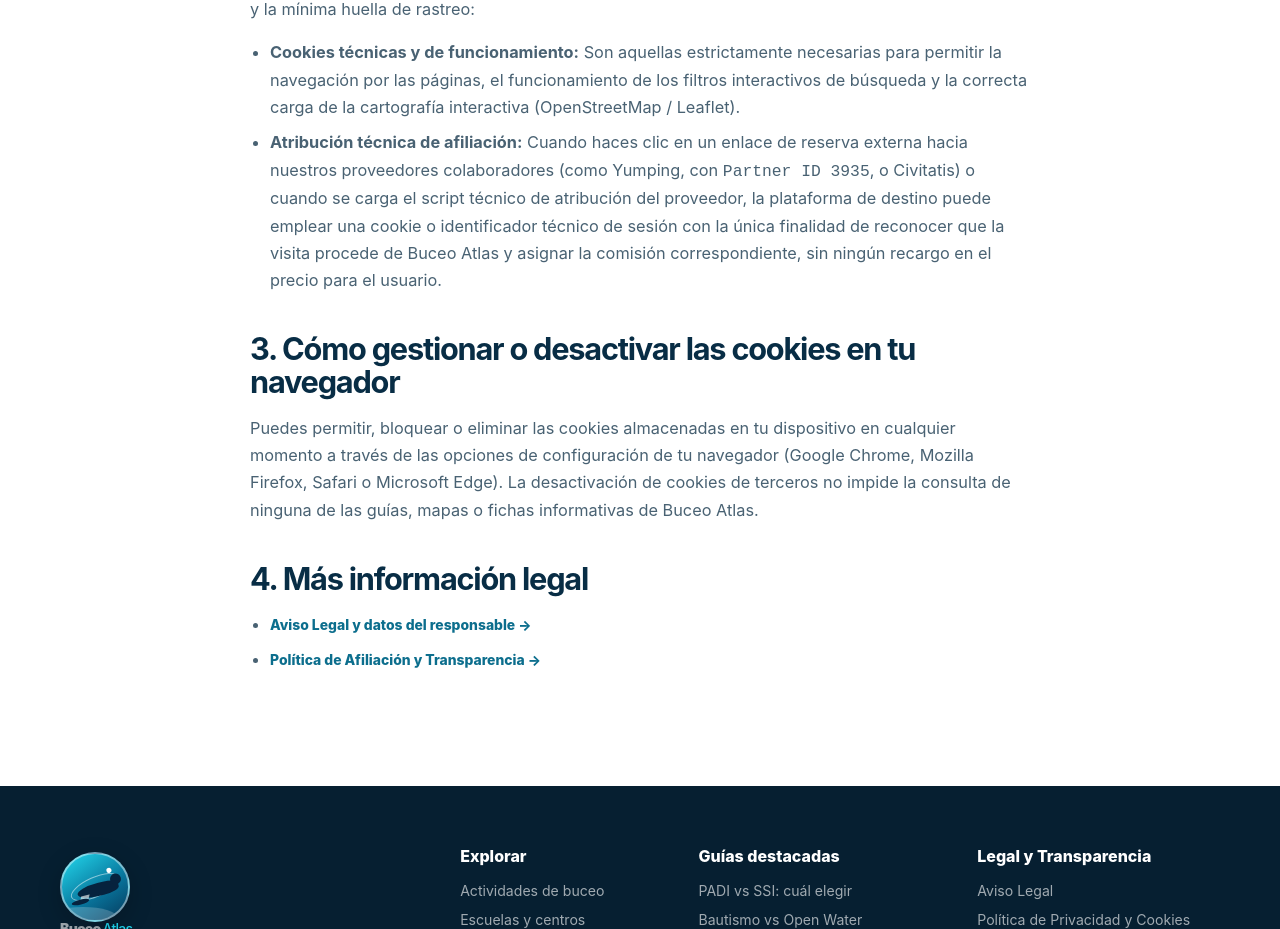
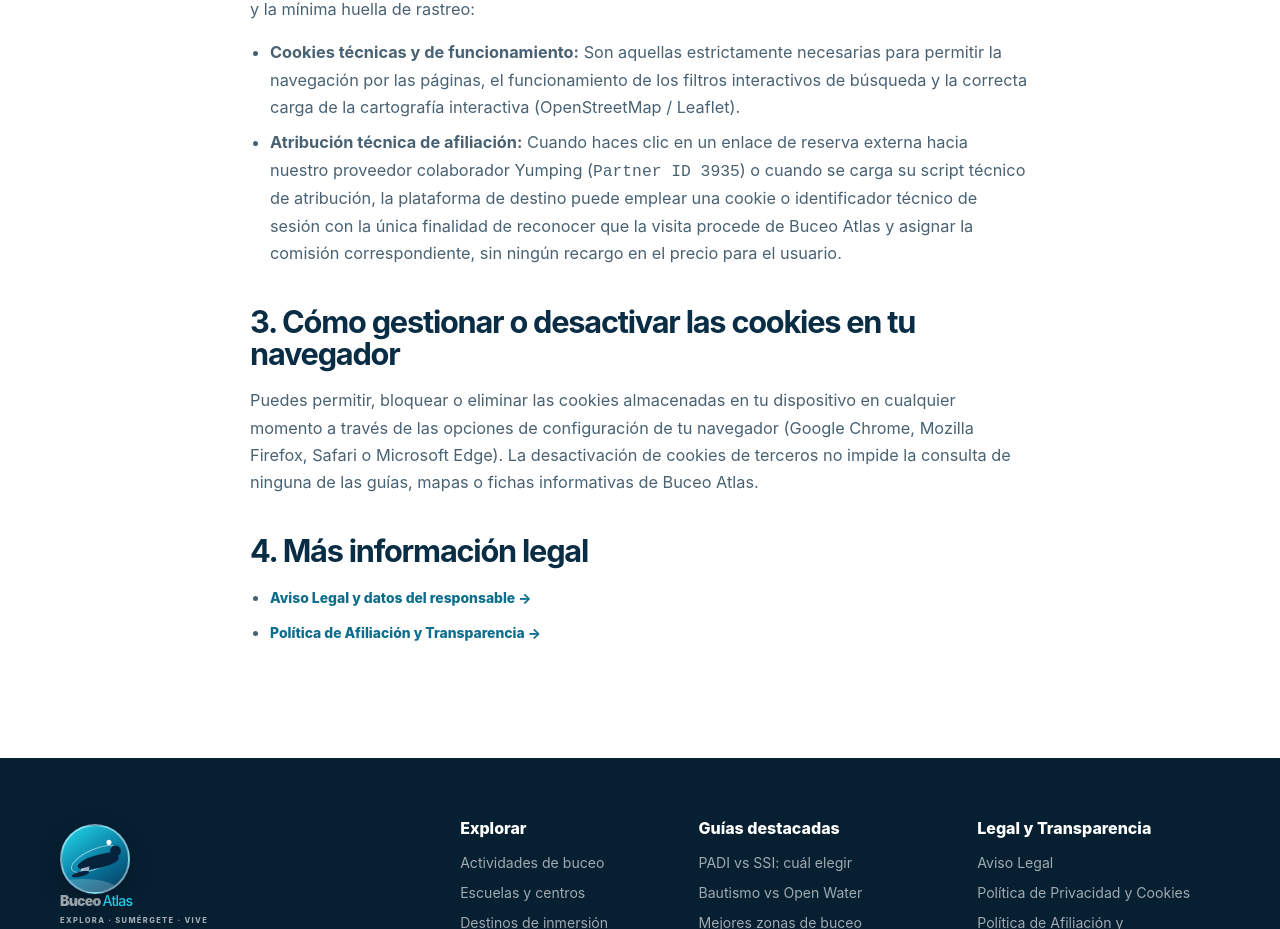
Before and after one commit to poldoria6-droi/buceo, a Next.js app: page /privacidad in a window 1280 px wide. Shown: the part 876-1805 px from the top of the page. Built offline with nearby package versions, Linux system fonts and the light colour scheme; no server answers.

Commit message:
fix(legal): mention only Yumping (Partner ID 3935) in affiliate and legal pages

```diff
--- a/app/afiliados/page.tsx
+++ b/app/afiliados/page.tsx
@@ -36,7 +36,7 @@ export default function AffiliatePage() {
         <div className="guide-article">
           <h2>1. ¿Cómo se sostiene Buceo Atlas?</h2>
           <p>
-            <strong>Buceo Atlas</strong> es un proyecto divulgativo y comparador independiente de acceso 100% gratuito para el usuario. Para financiar el mantenimiento técnico del portal, la verificación de datos de las escuelas, la cartografía interactiva y las guías de especies marinas, participamos en programas de afiliación con plataformas líderes de reservas de actividades en España, principalmente <strong>Yumping (Partner ID 3935)</strong> y <strong>Civitatis</strong>.
+            <strong>Buceo Atlas</strong> es un proyecto divulgativo y comparador independiente de acceso 100% gratuito para el usuario. Para financiar el mantenimiento técnico del portal, la verificación de datos de las escuelas, la cartografía interactiva y las guías de especies marinas, colaboramos mediante afiliación con <strong>Yumping (Partner ID 3935)</strong>, plataforma líder de reservas de actividades en España.
           </p>
 
           <h2>2. Mismo precio garantizado para el buceador</h2>
--- a/app/aviso-legal/page.tsx
+++ b/app/aviso-legal/page.tsx
@@ -66,7 +66,7 @@ export default function LegalNoticePage() {
             <strong>Buceo Atlas</strong> es un portal independiente de carácter divulgativo y comparador de experiencias subacuáticas (bautismos de buceo, cursos de certificación, salidas de inmersión y snorkel), centros de buceo y destinos marinos en España.
           </p>
           <p>
-            Buceo Atlas <strong>no organiza ni ejecuta directamente las actividades subacuáticas</strong> ni procesa pagos en su propio servidor. Cuando el usuario selecciona una oferta comercial, es redirigido a la plataforma del proveedor o agencia colaboradora correspondiente (como Yumping o Civitatis) o a la escuela de buceo titular, quienes actúan como responsables de la contratación, cobro, seguro obligatorio, disponibilidad y ejecución técnica de la actividad.
+            Buceo Atlas <strong>no organiza ni ejecuta directamente las actividades subacuáticas</strong> ni procesa pagos en su propio servidor. Cuando el usuario selecciona una oferta comercial, es redirigido a la plataforma del proveedor colaborador correspondiente (como Yumping) o a la escuela de buceo titular, quienes actúan como responsables de la contratación, cobro, seguro obligatorio, disponibilidad y ejecución técnica de la actividad.
           </p>
 
           <h2>3. Responsabilidad sobre la práctica del buceo</h2>
--- a/app/privacidad/page.tsx
+++ b/app/privacidad/page.tsx
@@ -63,7 +63,7 @@ export default function PrivacyAndCookiesPage() {
               <strong>Cookies técnicas y de funcionamiento:</strong> Son aquellas estrictamente necesarias para permitir la navegación por las páginas, el funcionamiento de los filtros interactivos de búsqueda y la correcta carga de la cartografía interactiva (OpenStreetMap / Leaflet).
             </li>
             <li>
-              <strong>Atribución técnica de afiliación:</strong> Cuando haces clic en un enlace de reserva externa hacia nuestros proveedores colaboradores (como Yumping, con <code>Partner ID 3935</code>, o Civitatis) o cuando se carga el script técnico de atribución del proveedor, la plataforma de destino puede emplear una cookie o identificador técnico de sesión con la única finalidad de reconocer que la visita procede de Buceo Atlas y asignar la comisión correspondiente, sin ningún recargo en el precio para el usuario.
+              <strong>Atribución técnica de afiliación:</strong> Cuando haces clic en un enlace de reserva externa hacia nuestro proveedor colaborador Yumping (<code>Partner ID 3935</code>) o cuando se carga su script técnico de atribución, la plataforma de destino puede emplear una cookie o identificador técnico de sesión con la única finalidad de reconocer que la visita procede de Buceo Atlas y asignar la comisión correspondiente, sin ningún recargo en el precio para el usuario.
             </li>
           </ul>
 
```
